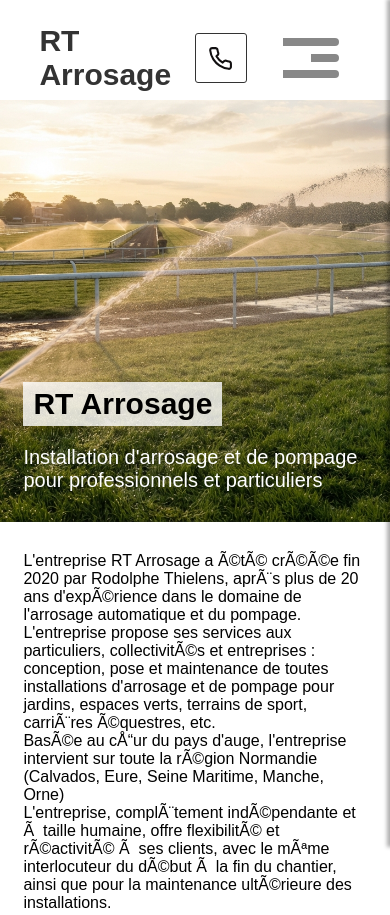
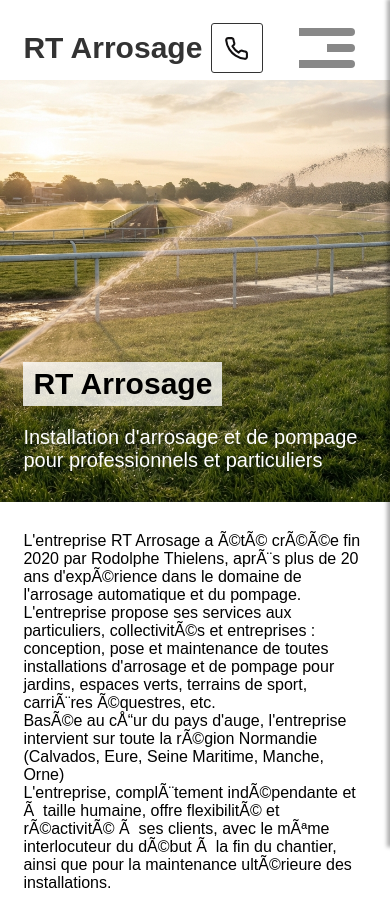
Before and after one commit to jguichard-dev/rt-arrosage, a plain HTML site: page index.html in a window 390 px wide. Shown: the top 915 px of the page. Drawn offline with Linux system fonts and the light colour scheme.

Commit message:
Update main.css

```diff
--- a/css/main.css
+++ b/css/main.css
@@ -74,7 +74,7 @@ header.header--hidden {
     padding: 56px 8%;
     position: relative;
   }
-  .header-content {
+  header .header-content {
     margin: 0 8%;
   }
 }
@@ -82,7 +82,7 @@ header.header--hidden {
   section {
     padding: 40px 5%;
   }
-  .header-content {
+  header .header-content {
     margin: 0 5%;
   }
 }
@@ -90,8 +90,9 @@ header.header--hidden {
   section {
     padding: 30px 6%;
   }
-  .header-content {
+  header .header-content {
     margin: 0 6%;
+    padding:0!important;
   }
 }
 
```
